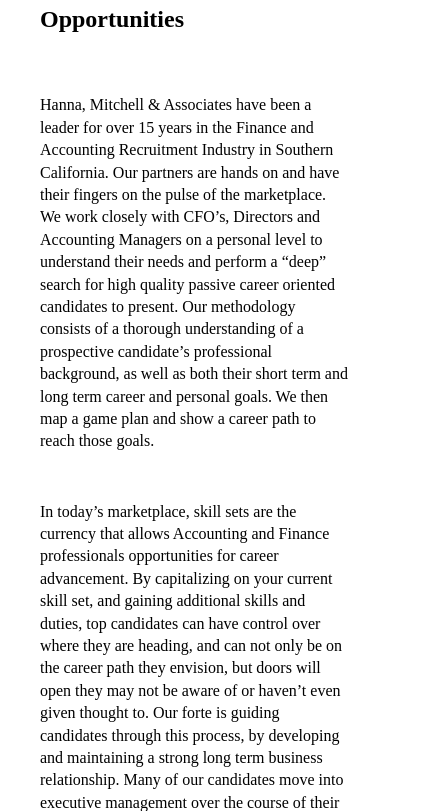
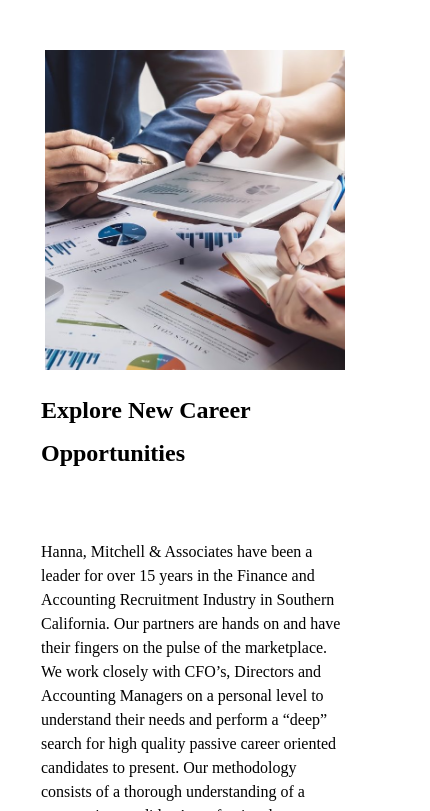
Before and after one commit to jackieung451/React-Recruiting, a React (Create React App) app: page / in a window 390 px wide. Shown: the part 853-1664 px from the top of the page, 430 px wide, since content can reach past the window. Built offline with nearby package versions, Linux system fonts and the light colour scheme.

Commit message:
Updated All of the Pages for Mobile Responsiveness

```diff
--- a/src/components/Footer.js
+++ b/src/components/Footer.js
@@ -24,15 +24,15 @@
   ${"" /* padding: 2rem; */}
 `;
 
-const FooterTop = styled.div`
-  display: flex;
-  flex-direction: row;
-  ${"" /* padding: 4rem 0rem; */}
+// const FooterTop = styled.div`
+//   display: flex;
+//   flex-direction: row;
+/* padding: 4rem 0rem; */
 
-  @media screen and (max-width: 768px) {
-    flex-direction: column;
-  }
-`;
+//   @media screen and (max-width: 768px) {
+//     flex-direction: column;
+//   }
+// `;
 // const Quote = styled.div`
 //   flex: 1;
 //   padding: 2rem 5rem;
@@ -54,7 +54,7 @@
 // `;
 const FooterInfo = styled.div`
   padding: 2rem;
-  max-width: 500px;
+  max-width: 50vw;
   line-height: 3;
   display: flex;
   flex-direction: row;
@@ -68,16 +68,18 @@
 
   @media screen and (max-width: 768px) {
     padding: 1rem 1rem;
+    min-width: 100vw;
+    margin: 0 0 0 0;
   }
 `;
-const FooterBottom = styled.div`
-  display: flex;
-  padding: 2rem 0rem;
+// const FooterBottom = styled.div`
+//   display: flex;
+//   padding: 2rem 0rem;
 
-  @media screen and (max-width: 768px) {
-    flex-direction: column;
-  }
-`;
+//   @media screen and (max-width: 768px) {
+//     flex-direction: column;
+//   }
+// `;
 
 // const SocialIcons = styled.div`
 //   display: flex;
@@ -124,13 +126,13 @@
   return (
     <Section>
       <Container>
-        <FooterTop>
-          {/* <Quote>
+        {/* <FooterTop> */}
+        {/* <Quote>
             <h3>Let's Find Your Dream Career</h3>
           </Quote> */}
-        </FooterTop>
+        {/* </FooterTop> */}
         <FooterInfo>
-          <h4>Contact Us</h4>
+          <Link to="/contact">Contact Us</Link>
           <Link to="/">Home</Link>
           <Link to="/about-us">About Us</Link>
           <Link to="/current-opportunities">Current Opportunities</Link>
@@ -147,9 +149,9 @@
             <Link to="/homes">Canada</Link>
           </FooterInfo> */}
 
-        <FooterBottom>
-          {/* <SocialIcons> */}
-          {/* <a
+        {/* <FooterBottom> */}
+        {/* <SocialIcons> */}
+        {/* <a
               href="//www.google.com"
               rel="noopener noreferrer"
               target="_blank"
@@ -177,13 +179,13 @@
             >
               <LinkedIn />
             </a> */}
-          {/* </SocialIcons> */}
-          {/* <Contact>
+        {/* </SocialIcons> */}
+        {/* <Contact>
             <Button to="/contact-us">
               Let's Chat <IoMdArrowRoundForward />
             </Button>
           </Contact> */}
-        </FooterBottom>
+        {/* </FooterBottom> */}
       </Container>
     </Section>
   );
--- a/src/components/InfoSection.js
+++ b/src/components/InfoSection.js
@@ -3,24 +3,44 @@
 import { Button } from "./Button";
 
 const Section = styled.section`
-  width: 100%;
-  height: 100%;
+  ${
+    "" /* width: 100%;
+  height: 100%; */
+  }
   padding: 3.5rem 0rem;
+  display: flex;
+  flex-direction: column;
+  justify-content: center;
 `;
 
 const Container = styled.div`
-  padding: 3 rem calc((100vw - 1300px) / 2);
+  ${
+    "" /* padding: 3 rem calc((100vw - 1300px) / 2);
   display: grid;
   grid-template-columns: 1fr 1fr;
   grid-template-rows: 800px;
 
-  @media screen and (max-width: 768px) {
+  @media screen and (max-width: 950px) {
     grid-template-columns: 1fr;
+  } */
   }
+  background: #fff;
+  padding: 3rem 2rem;
+  position: relative;
+`;
+const Wrap = styled.div`
+  max-width: 1200px;
+  margin: 0 auto;
 `;
 
 const ColumnLeft = styled.div`
   display: flex;
+  flex-wrap: wrap;
+  margin: 0px -15px;
+  justify-content: flex-start;
+  padding: 1rem;
+  ${
+    "" /* display: flex;
   flex-direction: column;
   justify-content: center;
   align-items: flex-start;
@@ -55,29 +75,104 @@
     &:hover {
       transform: translateY(-2px);
     }
+  } */
   }
 `;
+
+const Content = styled.div`
+  flex: 0 0 50%;
+  line-height: 1.8;
+
+  @media screen and (max-width: 768px) {
+    flex: 0 0 100%;
+    max-width: 100%;
+    margin-top: 250px;
+  }
+
+  h1 {
+    ${"" /* margin-bottom: 2rem; */}
+    font-size: 2 rem;
+    display: flex;
+    justify-content: center;
+  }
+
+  p {
+    margin-bottom: 1rem;
+    line-height: 1.5;
+  }
+  a {
+    background: ${({ primary }) => (primary ? "#000d1a" : "#CD853F")};
+    white-space: nowrap;
+    outline: none;
+    border: none;
+    min-width: 100px;
+    max-width: 200px;
+    cursor: pointer;
+    text-decoration: none;
+    transition: 0.3s;
+    display: flex;
+    justify-content: center;
+    align-items: center;
+    padding: ${({ big }) => (big ? "16px 40px" : "14px 24px")};
+    color: ${({ primary }) => (primary ? "#fff" : "#000d1a")};
+    font-size: ${({ big }) => (big ? "20px" : "14px")};
+
+    &:hover {
+      transform: translateY(-2px);
+    }
+  }
+`;
+
 const ColumnRight = styled.div`
   ${"" /* margin-top: 6rem; */}
-  padding: 1rem 0rem 0rem 0rem;
+  ${
+    "" /* padding: 1rem 0rem 0rem 0rem;
   order: ${({ reverse }) => (reverse ? "1" : "2")};
   display: flex;
   justify-content: center;
   align-items: center;
 
+  @media screen and (max-width: 950px) {
+    order: ${({ reverse }) => (reverse ? "2" : "1")};
+  } */
+  }
+
+  position: absolute;
+  top: 0px;
+  right: 0px;
+  max-width: 850px;
+  height: 100%;
+  width: 45%;
+  padding-left: 0rem;
+
   @media screen and (max-width: 768px) {
-    order: ${({ reverse }) => (reverse ? "2" : "1")};
+    height: 320px;
+    top: -65px;
+    width: 80%;
+    margin: 0 auto;
+    left: 0;
   }
 
   img {
+    height: 100%;
     width: 100%;
-    height: 100%;
+    object-fit: cover;
+    @media screen and (max-width: 768px) {
+      ${"" /* flex: 0 0 100%; */}
+      max-width: 100%;
+      margin-top: 60px;
+      padding-bottom: 40px;
+    }
+    ${
+      "" /* width: 50vw;
+    height: 90vh;
     object-fit: cover;
 
-    @media screen and (max-width: 768px) {
+    @media screen and (max-width: 950px) {
       width: 90%;
       height: 90%;
       margin-top: 75px;
+    } */
     }
   }
 `;
@@ -93,7 +188,9 @@
   return (
     <Section>
       <Container>
+        <Wrap>
           <ColumnLeft>
+            <Content>
               <h1>{heading}</h1>
               <br />
               <p>{paragraphOne}</p>
@@ -105,10 +202,12 @@
               >
                 Learn More
               </a>
+            </Content>
           </ColumnLeft>
           <ColumnRight reverse={reverse}>
             <img src={image} alt="recruiting" />
           </ColumnRight>
+        </Wrap>
       </Container>
     </Section>
   );
--- a/src/components/Listings.js
+++ b/src/components/Listings.js
@@ -57,15 +57,17 @@
   display: flex;
   flex-direction: row;
   width: 1200px;
+  margin: auto;
   ${"" /* justify-content: space-between; */}
-  margin: auto;
+
   ${"" /* padding: 1rem 0rem; */} @media screen and (max-width: 768px) {
     flex-direction: column;
-    justify-content: flex-start;
+    justify-content: space-around;
+    ${"" /* justify-content: flex-start; */}
     align-items: flex-start;
   }
   @media screen and (max-width: 768px) {
-    width: 800px;
+    max-width: 700px;
     ${
       "" /* display: grid;
     grid-gap: 1rem;
@@ -81,8 +83,10 @@
     "" /* justify-content: space around;
   margin: auto; */
   }
-  padding: 0rem 1rem;
-  min-height: 550px;
+  padding: 0rem 1rem 0 1rem;
+  min-height: 270px;
+  max-height: 500px;
+  width: 100vw;
   height: 100%;
   margin-bottom: 0;
 
@@ -117,8 +121,12 @@
     height: 100%;
     object-fit: cover; */
     }
-    displau: grid;
-    grid-template-columns: 1fr;
+    ${
+      "" /* displau: grid;
+    grid-template-columns: 1fr; */
+    }
+    min-width: 100px;
+    max-width: 450px;
     ${"" /* flex-direction: column; */}
     justify-content: center;
     padding: 0 0 0 0;
@@ -145,11 +153,11 @@
   }
 
   display: flex;
-  flex-direction: column;
+  ${"" /* flex-direction: column; */}
   justify-content: center;
   align-items: center;
   line-height: 1.4;
-  padding: 0rem 2rem 5rem;
+  padding: 8rem 2rem 8rem;
 
   a {background: ${({ primary }) => (primary ? "#000d1a" : "#CD853F")};
 white-space: nowrap;
@@ -188,15 +196,7 @@
             <h2>Accounting Careers</h2>
           </InfoWrap>
           <InfoWrap>
-            <Image
-              src={BusinessTwo}
-              alt="home"
-              css={`
-                @media screen and (max-width: 768px) {
-                  margin-top: 0px;
-                }
-              `}
-            />
+            <Image src={BusinessTwo} alt="home" />
             <h2>Finance Careers</h2>
           </InfoWrap>
         </InfoRow>
```
Also changed, not shown: src/components/ContactUs.js (+10 -1 lines), src/components/Features.js (+8 -0 lines). Lines whose indentation alone changed are shown as unchanged.
